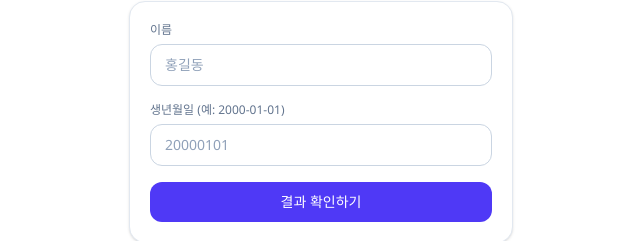
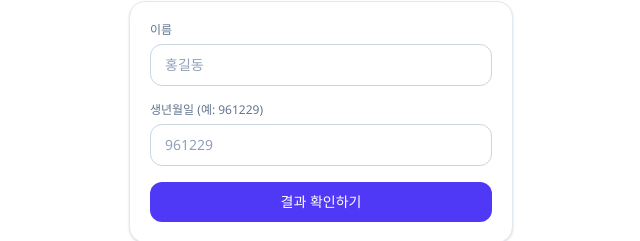
Before and after one commit to wantedpotenup/lms, a Next.js app: page / in a window 1280 px wide. Shown: the part 314-555 px from the top of the page, without its empty margins (319-959 px from the left). Built offline with nearby package versions, Linux system fonts and the light colour scheme.

Commit message:
생년월일 예시 수정

```diff
--- a/app/page.js
+++ b/app/page.js
@@ -74,12 +74,12 @@ export default function LoginPage() {
               />
             </div>
             <div>
-              <Label htmlFor="birth">생년월일 (예: 2000-01-01)</Label>
+              <Label htmlFor="birth">생년월일 (예: 961229)</Label>
               <Input
                 id="birth"
                 value={birth}
                 onChange={(e) => setBirth(e.target.value)}
-                placeholder="20000101"
+                placeholder="961229"
                 inputMode="numeric"
                 required
               />
```
Also changed, not shown: 2 other files (tests, documents, lock files or other folders).
